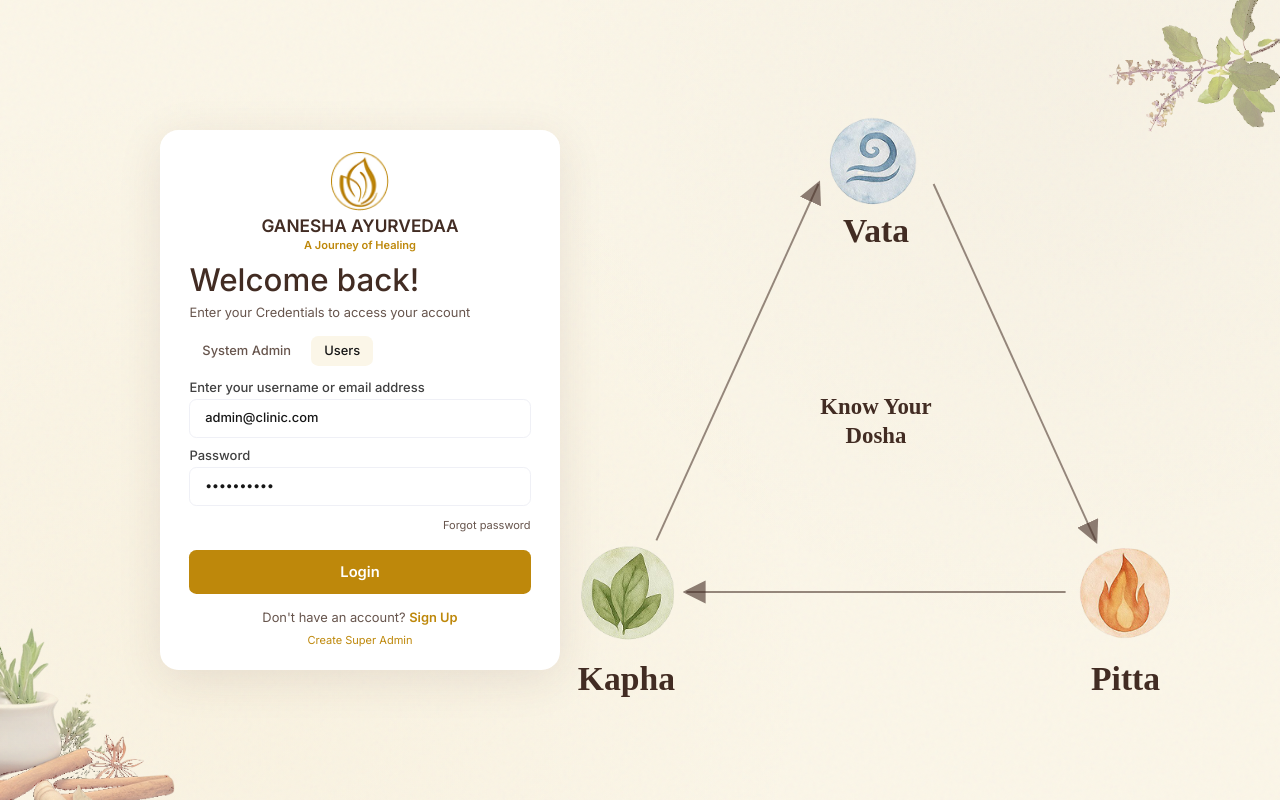
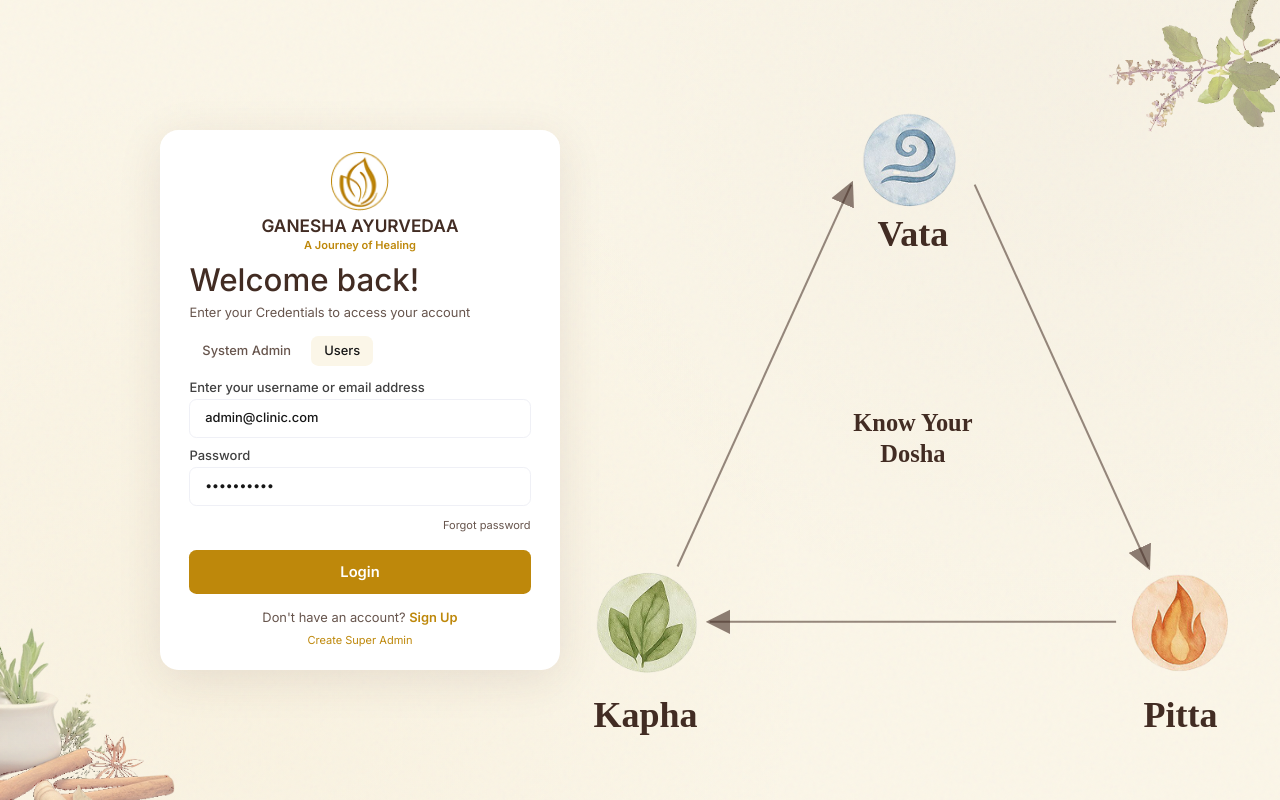
Before and after one commit to styagi01Karnics/Ayurveda-UI, a React (Vite) app: page /login in a window 1280 px wide. Built offline with nearby package versions, Linux system fonts and the light colour scheme; no server answers; a web font is replaced by a local one.

Commit message:
login ui changes

```diff
--- a/src/components/auth/DoshaDiagram.tsx
+++ b/src/components/auth/DoshaDiagram.tsx
@@ -6,10 +6,10 @@ import { assets } from '@/lib/assets';
  */
 export function DoshaDiagram() {
   return (
-    <div className="relative h-[min(720px,84dvh)] w-full max-w-[760px] shrink-0">
+    <div className="relative ml-auto h-[min(760px,86dvh)] w-full max-w-none shrink-0">
       <svg
         className="h-full w-full"
-        viewBox="0 0 600 560"
+        viewBox="0 0 555 535"
         fill="none"
         aria-hidden
       >
--- a/src/components/layout/AuthLayout.tsx
+++ b/src/components/layout/AuthLayout.tsx
@@ -18,13 +18,13 @@ export function AuthLayout({
       <div className="login-shell fixed inset-0 z-0 h-dvh overflow-hidden overscroll-none">
         <LoginDecorations />
 
-        <div className="relative z-10 flex h-full w-full items-center overflow-hidden px-6 py-4 pl-8 sm:pl-12 lg:pl-16 lg:pr-6 xl:pl-20 xl:pr-8">
-          <div className="login-fit grid h-full max-h-full w-full items-center gap-6 lg:grid-cols-[minmax(0,400px)_minmax(0,1fr)]">
+        <div className="relative z-10 flex h-full w-full items-center overflow-hidden py-4 pl-8 pr-2 sm:pl-12 lg:pl-16 xl:pl-20">
+          <div className="login-fit grid h-full max-h-full w-full items-center gap-4 lg:grid-cols-[minmax(0,400px)_minmax(0,1fr)]">
             <div className="mx-auto ml-6 flex h-full min-h-0 w-full max-w-[400px] items-center sm:ml-10 lg:mx-0 lg:ml-14 xl:ml-20">
               {children}
             </div>
             {aside ? (
-              <div className="hidden h-full min-h-0 min-w-0 items-center justify-end lg:flex">
+              <div className="hidden h-full min-h-0 min-w-0 items-center justify-end pr-0 lg:flex">
                 {aside}
               </div>
             ) : null}
```
